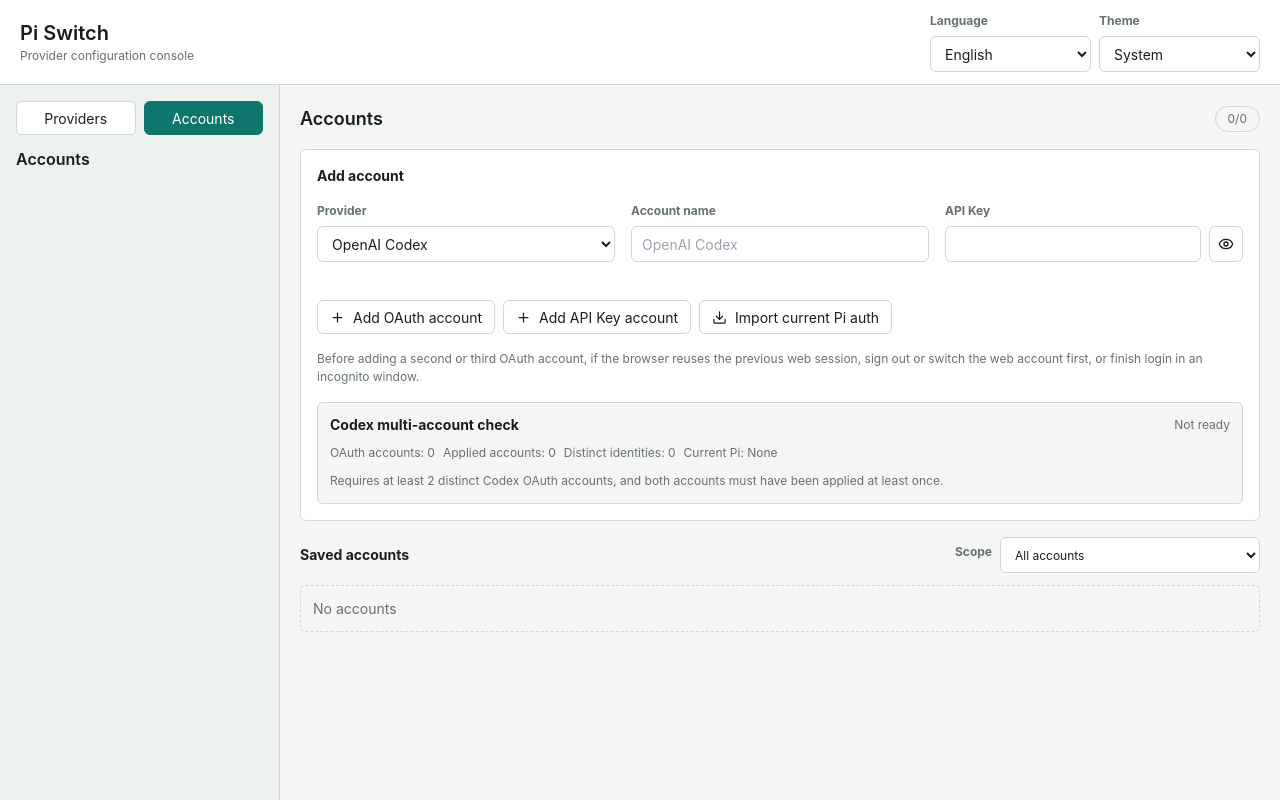
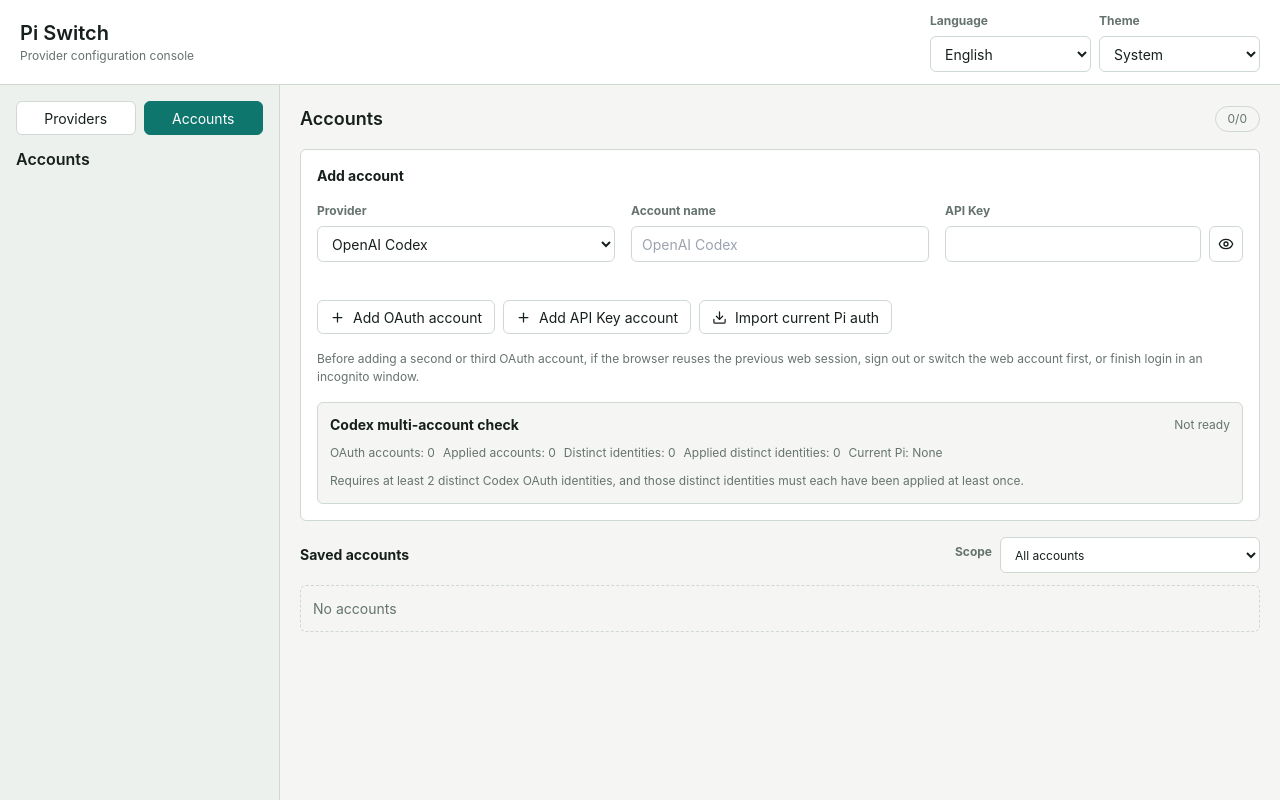
Before and after one commit to nayunfeng/pi-switch, a React (Vite) app: page / in a window 1280 px wide. Both pictures are taken after a click on the button "Accounts". Built offline with nearby package versions, Linux system fonts and the light colour scheme.

Commit message:
验收已应用的不同 OAuth 身份

```diff
--- a/src/App.tsx
+++ b/src/App.tsx
@@ -1156,6 +1156,7 @@ type CodexAccountSummary = {
   oauthCount: number;
   appliedCount: number;
   distinctIdentityCount: number;
+  appliedDistinctIdentityCount: number;
   activeLabel: string;
   ready: boolean;
 };
@@ -1171,6 +1172,7 @@ function CodexAccountReadiness({ summary, t }: { summary: CodexAccountSummary; t
         <span className="model-meta">{t("codexOAuthAccounts")}: {summary.oauthCount}</span>
         <span className="model-meta">{t("codexAppliedAccounts")}: {summary.appliedCount}</span>
         <span className="model-meta">{t("codexDistinctIdentities")}: {summary.distinctIdentityCount}</span>
+        <span className="model-meta">{t("codexAppliedDistinctIdentities")}: {summary.appliedDistinctIdentityCount}</span>
         <span className="model-meta">{t("codexActiveAccount")}: {summary.activeLabel || t("none")}</span>
       </div>
       {!summary.ready ? <div className="muted">{t("codexReadinessHelp")}</div> : null}
@@ -1843,15 +1845,17 @@ function accountIdentityText(account: AuthAccount) {
 
 function codexAccountSummary(accounts: AuthAccount[]) {
   const oauthAccounts = accounts.filter((account) => account.providerId === "openai-codex" && account.kind === "oauth");
+  const appliedAccounts = oauthAccounts.filter((account) => account.lastAppliedAt);
   const identityKeys = new Set(oauthAccounts.map(accountIdentityKey).filter(Boolean));
+  const appliedIdentityKeys = new Set(appliedAccounts.map(accountIdentityKey).filter(Boolean));
   const active = oauthAccounts.find((account) => account.activeInPi);
-  const appliedCount = oauthAccounts.filter((account) => account.lastAppliedAt).length;
   return {
     oauthCount: oauthAccounts.length,
-    appliedCount,
+    appliedCount: appliedAccounts.length,
     distinctIdentityCount: identityKeys.size,
+    appliedDistinctIdentityCount: appliedIdentityKeys.size,
     activeLabel: active?.label ?? "",
-    ready: oauthAccounts.length >= 2 && appliedCount >= 2 && identityKeys.size >= 2 && Boolean(active),
+    ready: oauthAccounts.length >= 2 && appliedAccounts.length >= 2 && identityKeys.size >= 2 && appliedIdentityKeys.size >= 2 && Boolean(active),
   };
 }
 
--- a/src/i18n.ts
+++ b/src/i18n.ts
@@ -60,8 +60,9 @@ const messages = {
     codexOAuthAccounts: "OAuth 账号",
     codexAppliedAccounts: "已应用账号",
     codexDistinctIdentities: "不同身份",
+    codexAppliedDistinctIdentities: "已应用不同身份",
     codexActiveAccount: "当前 Pi",
-    codexReadinessHelp: "需要至少 2 个不同 Codex OAuth 账号，并且两个账号都至少应用过一次。",
+    codexReadinessHelp: "需要至少 2 个不同 Codex OAuth 身份，并且这些不同身份都至少应用过一次。",
     oauthOpenUrl: "打开登录地址",
     oauthDeviceCode: "设备码",
     oauthPrompt: "登录提示",
@@ -287,8 +288,9 @@ const messages = {
     codexOAuthAccounts: "OAuth accounts",
     codexAppliedAccounts: "Applied accounts",
     codexDistinctIdentities: "Distinct identities",
+    codexAppliedDistinctIdentities: "Applied distinct identities",
     codexActiveAccount: "Current Pi",
-    codexReadinessHelp: "Requires at least 2 distinct Codex OAuth accounts, and both accounts must have been applied at least once.",
+    codexReadinessHelp: "Requires at least 2 distinct Codex OAuth identities, and those distinct identities must each have been applied at least once.",
     oauthOpenUrl: "Open login URL",
     oauthDeviceCode: "Device code",
     oauthPrompt: "Login prompt",
```
Also changed, not shown: scripts/verify-codex-accounts.mjs (+10 -0 lines), 1 other file (tests, documents, lock files or other folders).
